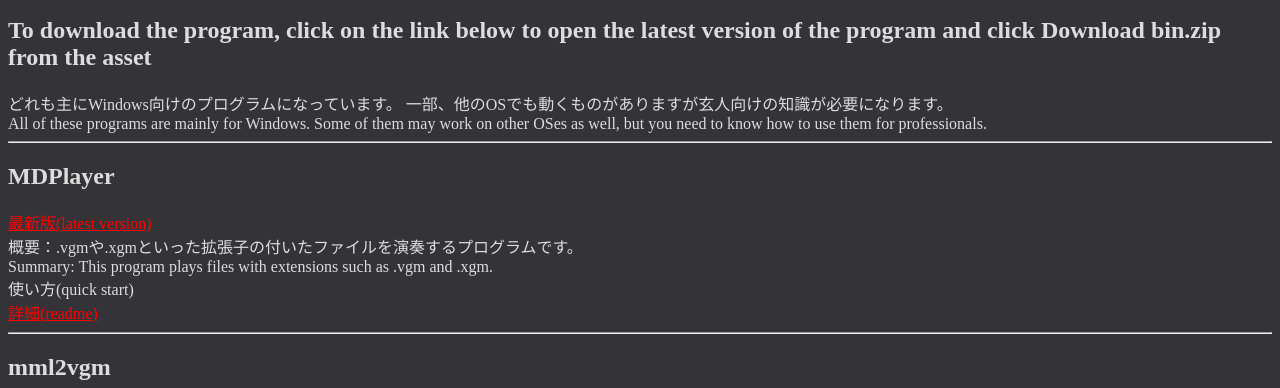
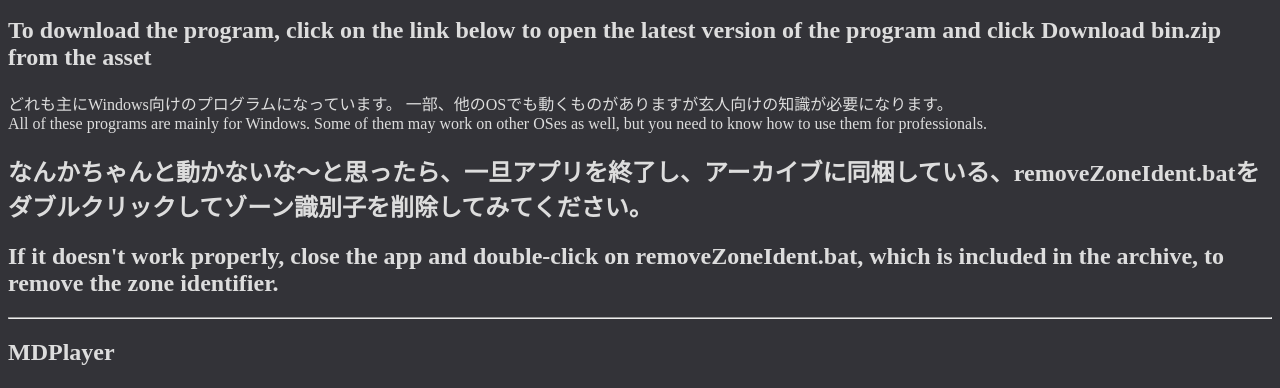
Before and after one commit to kuma4649/kuma4649.github.io, a plain HTML site: page index.html in a window 1280 px wide. Shown: the part 346-734 px from the top of the page. Drawn offline with Linux system fonts and the light colour scheme.

Commit message:
注意を追加

```diff
--- a/index.html
+++ b/index.html
@@ -10,6 +10,8 @@
 どれも主にWindows向けのプログラムになっています。
 一部、他のOSでも動くものがありますが玄人向けの知識が必要になります。<br/>
 All of these programs are mainly for Windows. Some of them may work on other OSes as well, but you need to know how to use them for professionals.<br/>
+<h2>なんかちゃんと動かないな～と思ったら、一旦アプリを終了し、アーカイブに同梱している、removeZoneIdent.batをダブルクリックしてゾーン識別子を削除してみてください。</h2>
+<h2>If it doesn't work properly, close the app and double-click on removeZoneIdent.bat, which is included in the archive, to remove the zone identifier.</h2>
 <hr>
 <h2>MDPlayer</h2>
 <A HREF="https://github.com/kuma4649/MDPlayer/releases/latest">最新版(latest version)</A><br/>
```
